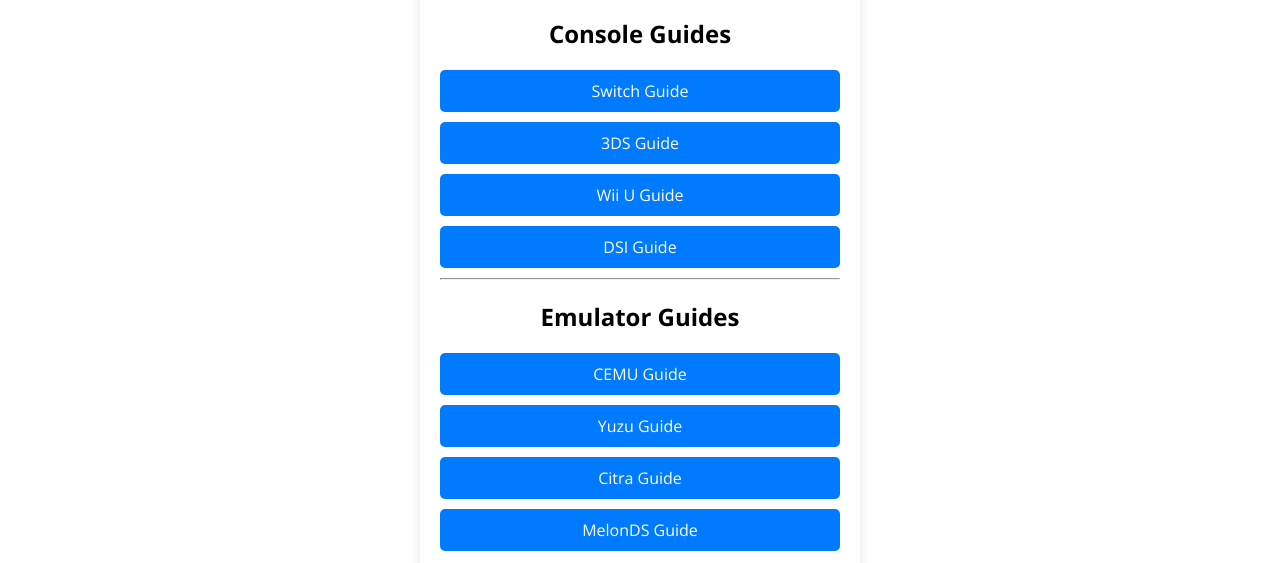
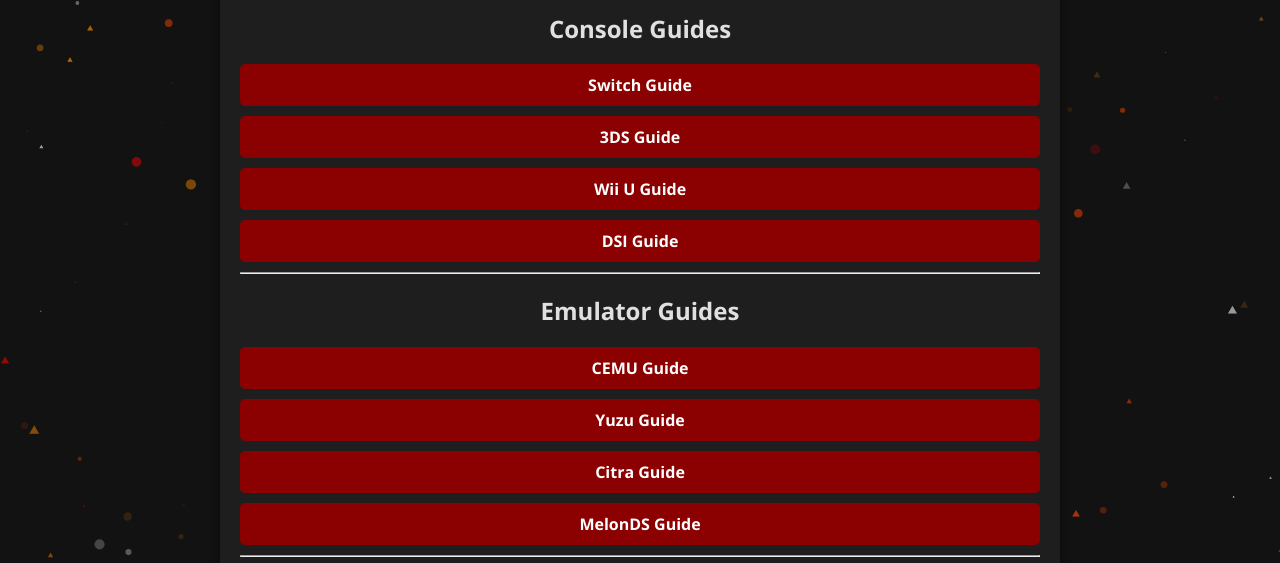
Before and after one commit to pyroplug/pyroplug.github.io, a plain HTML site: page index.html in a window 1280 px wide. Shown: the part 162-725 px from the top of the page. Drawn offline with nearby package versions, Linux system fonts and the light colour scheme.

Commit message:
JUST WORK

```diff
--- a/index.html
+++ b/index.html
@@ -9,43 +9,52 @@
     <link rel="stylesheet" href="https://fonts.googleapis.com/css2?family=Open+Sans:wght@400;700&display=swap">
     <style>
         body {
-            font-family: 'Open sans', sans-serif;
+            font-family: 'Open Sans', sans-serif;
             display: flex;
             justify-content: center;
             align-items: center;
             height: 100vh;
-            background-color: #f0f0;
+            background-color: #121212;
+            color: #e0e0e0;
             margin: 0;
+            overflow: hidden;
         }
 
         .container {
             text-align: center;
-            background: white;
+            background: #1e1e1e;
             padding: 20px;
             border-radius: 10px;
-            box-shadow: 0 0 10px rgba(0, 0, 0, 0.1);
-            max-width: 400px;
-            /* Adjust this value to make the page wider */
+            box-shadow: 0 0 10px rgba(0, 0, 0, 0.5);
+            max-width: 800px;
             width: 100%;
+            z-index: 1;
         }
 
-        .container h1 {
-            margin-bottom: 20px;
+        .container h1,
+        .container h2 {
+            color: #e0e0e0;
         }
 
         .link {
             display: block;
             margin: 10px 0;
             padding: 10px;
-            background: #007bff;
+            background: #8b0000;
+            /* Darker red */
             color: white;
             text-decoration: none;
             border-radius: 5px;
-            transition: background 0.3s;
+            font-weight: bold;
+            /* Make the text thicker */
+            transition: background 0.3s, color 0.3s, transform 0.3s;
         }
 
         .link:hover {
-            background: #0056b3;
+            background: #ff0000;
+            /* Bright red */
+            color: black;
+            transform: scale(1.05);
         }
 
         .social-icons {
@@ -54,34 +63,160 @@
 
         .social-icons a {
             margin: 0 10px;
-            color: #007bff;
+            color: #8b0000;
+            /* Darker red */
             text-decoration: none;
             font-size: 24px;
+            transition: color 0.3s;
+        }
+
+        .social-icons a:hover {
+            color: #ff0000;
+            /* Bright red */
+        }
+
+        #particles-js {
+            position: absolute;
+            width: 100%;
+            height: 100%;
+            top: 0;
+            left: 0;
+            z-index: 0;
         }
     </style>
+    <script src="https://cdn.jsdelivr.net/particles.js/2.0.0/particles.min.js"></script>
 </head>
 
 <body>
+    <div id="particles-js"></div>
     <div class="container">
         <h1>pyroplug</h1>
         <p>(useful guides and other links)</p>
         <hr>
         <h2>Console Guides</h2>
-        <a href="https://switch.hacks.guide/" class="link">Switch Guide</a>
-        <a href="https://3ds.hacks.guide/" class="link">3DS Guide</a>
-        <a href="https://wiiu.hacks.guide/" class="link">Wii U Guide</a>
-        <a href="https://dsi.cfw.guide/" class="link">DSI Guide</a>
+        <a href="https://switch.hacks.guide/" class="link" target="_blank">Switch Guide</a>
+        <a href="https://3ds.hacks.guide/" class="link" target="_blank">3DS Guide</a>
+        <a href="https://wiiu.hacks.guide/" class="link" target="_blank">Wii U Guide</a>
+        <a href="https://dsi.cfw.guide/" class="link" target="_blank">DSI Guide</a>
         <hr>
         <h2>Emulator Guides</h2>
-        <a href="https://cemu.cfw.guide/" class="link">CEMU Guide</a>
-        <a href="https://yuzu-mirror.github.io/help/quickstart/" class="link">Yuzu Guide</a>
-        <a href="https://citra-emulator.com/download" class="link">Citra Guide</a>
-        <a href="https://melonds.kuribo64.net/faq.php" class="link">MelonDS Guide</a>
+        <a href="https://cemu.cfw.guide/" class="link" target="_blank">CEMU Guide</a>
+        <a href="https://yuzu-mirror.github.io/help/quickstart/" class="link" target="_blank">Yuzu Guide</a>
+        <a href="https://citra-emulator.com/download" class="link" target="_blank">Citra Guide</a>
+        <a href="https://melonds.kuribo64.net/faq.php" class="link" target="_blank">MelonDS Guide</a>
+        <hr>
         <div class="social-icons">
-            <a href="https://youtube.com/@pyromania324"><i class="fab fa-youtube"></i></a>
-            <a href="https://github.com/pyromania324"><i class="fab fa-github"></i></a>
+            <a href="https://youtube.com/@pyromania324" target="_blank"><i class="fab fa-youtube"></i></a>
+            <a href="https://github.com/pyromania324" target="_blank"><i class="fab fa-github"></i></a>
         </div>
     </div>
+    <script>
+        particlesJS('particles-js', {
+            particles: {
+                number: {
+                    value: 150,
+                    density: {
+                        enable: true,
+                        value_area: 800
+                    }
+                },
+                color: {
+                    value: ["#ff0000", "#ff4500", "#ff8c00", "#ffffff"]
+                },
+                shape: {
+                    type: ["circle", "triangle"],
+                    stroke: {
+                        width: 0,
+                        color: "#000000"
+                    },
+                    polygon: {
+                        nb_sides: 5
+                    }
+                },
+                opacity: {
+                    value: 0.5,
+                    random: true,
+                    anim: {
+                        enable: true,
+                        speed: 1,
+                        opacity_min: 0.1,
+                        sync: false
+                    }
+                },
+                size: {
+                    value: 5,
+                    random: true,
+                    anim: {
+                        enable: true,
+                        speed: 40,
+                        size_min: 0.1,
+                        sync: false
+                    }
+                },
+                line_linked: {
+                    enable: false,
+                    distance: 500,
+                    color: "#ffffff",
+                    opacity: 0.4,
+                    width: 2
+                },
+                move: {
+                    enable: true,
+                    speed: 6,
+                    direction: "top",
+                    random: false,
+                    straight: false,
+                    out_mode: "out",
+                    bounce: false,
+                    attract: {
+                        enable: false,
+                        rotateX: 600,
+                        rotateY: 1200
+                    }
+                }
+            },
+            interactivity: {
+                detect_on: "canvas",
+                events: {
+                    onhover: {
+                        enable: false,
+                        mode: "repulse"
+                    },
+                    onclick: {
+                        enable: false,
+                        mode: "push"
+                    },
+                    resize: true
+                },
+                modes: {
+                    grab: {
+                        distance: 400,
+                        line_linked: {
+                            opacity: 1
+                        }
+                    },
+                    bubble: {
+                        distance: 400,
+                        size: 40,
+                        duration: 2,
+                        opacity: 8,
+                        speed: 3
+                    },
+                    repulse: {
+                        distance: 200,
+                        duration: 0.4
+                    },
+                    push: {
+                        particles_nb: 4
+                    },
+                    remove: {
+                        particles_nb: 2
+                    }
+                }
+            },
+            retina_detect: true
+        });
+    </script>
 </body>
 
 </html>
```
